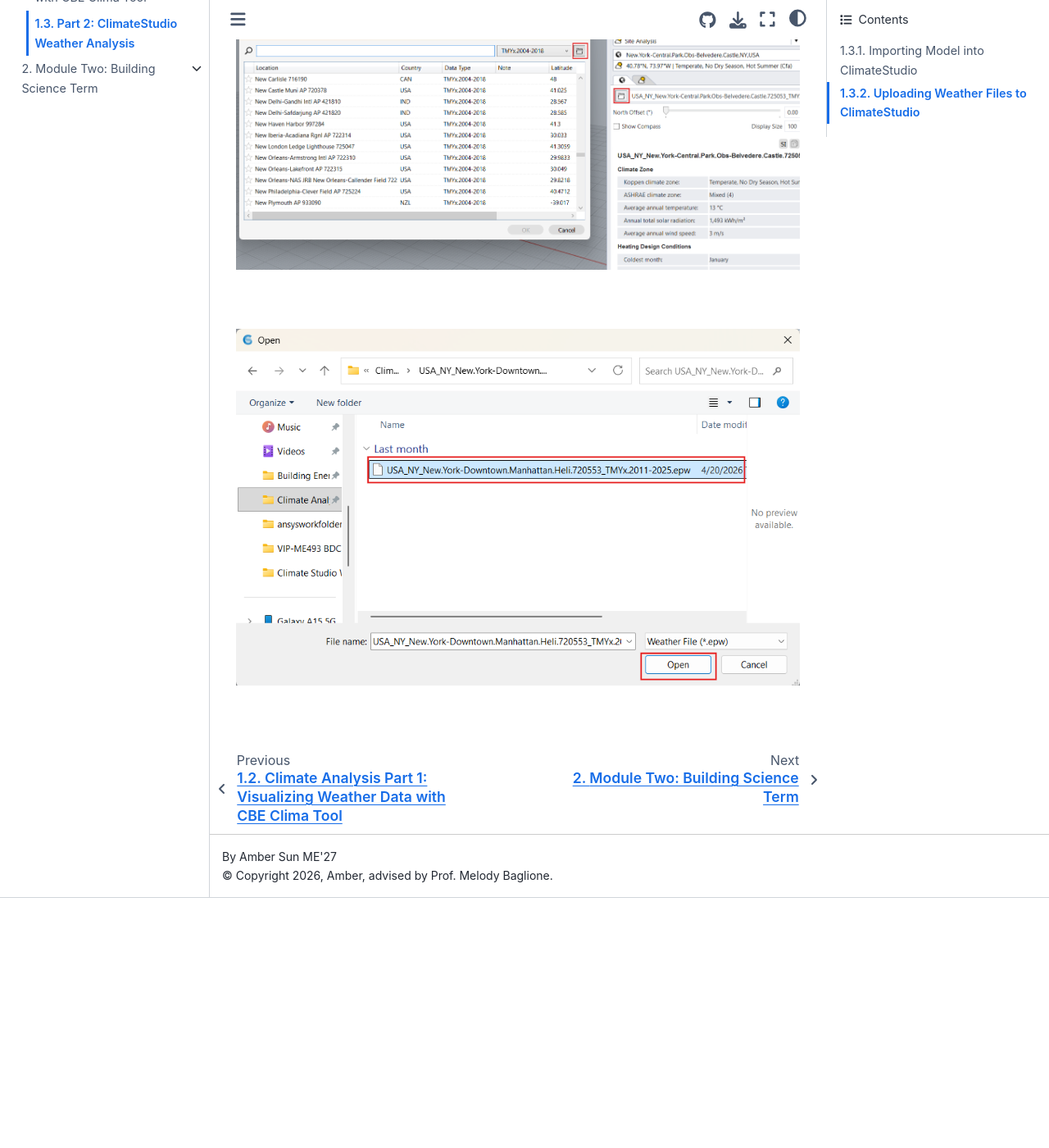
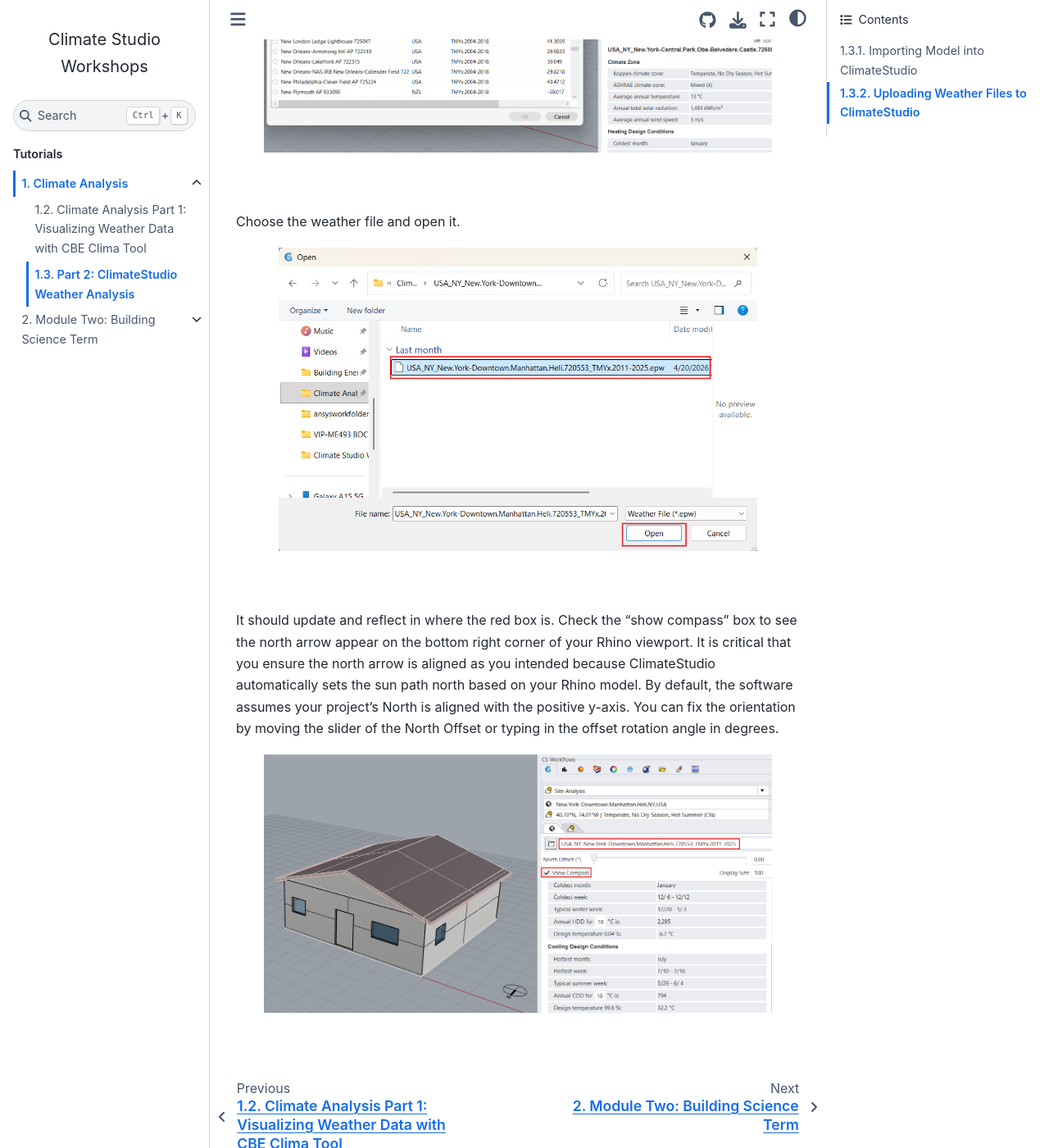
Before and after one commit to amber289/climatestudiotutorial, a Jupyter Book: the page built from workshops/docs/01_2_climate_p2.md, in a window 1280 px wide and 1400 px high, scrolled down 2109 px. Shown: the whole window at 82% size. Built offline with Jupyter Book 1.0.4 settings and Sphinx 7.4.7 and the Sphinx Book theme 1.1.4, drawn with Linux system fonts in a browser that asks for light colours; before the commit the page ends 3204 px from its top, so only the background shows below that.

Commit message:
Update 01_2_climate_p2.md

````diff
--- a/workshops/docs/01_2_climate_p2.md
+++ b/workshops/docs/01_2_climate_p2.md
@@ -5,21 +5,21 @@
 
 2. This is a representation of single-family residential house. Open this in Rhino7. Make sure z axis is up.
 ```{image} ../static/clima2/clima2_1.png
-:width: 100%
+:width: 90%
 :align: center
 ```
 <br/><br/>
 
 3. The sidebar on the left are your workflow tabs. The baseline tab to be in when creating a model is your layers tab. This helps organize and group created similar polysurfaces and geometries into respective layers. You can also turn on and off the layers to better access visuals of the internal geometry.
 ```{image} ../static/clima2/clima2_2.png
-:width: 100%
+:width: 90%
 :align: center
 ```
 <br/><br/>
 
 4. To conduct climate analysis for your model, navigate to the CS Workflows tab. The dropdown menu displays the different simulations ClimateStudio can do. The first analysis in this tutorial is site analysis. This gives you an overview of the environmental conditions of your site in context with its local weather.
 ```{image} ../static/clima2/clima2_3.png
-:width: 100%
+:width: 90%
 :align: center
 ```
 <br/><br/>
@@ -27,13 +27,23 @@
 ## Uploading Weather Files to ClimateStudio
 5. To evaluate your model with the local site weather, upload the weather file you downloaded in Part 1 by clicking open the folder icons.
 ```{image} ../static/clima2/clima2_4.png
-:width: 100%
+:width: 90%
 :align: center
 ```
 <br/><br/>
 
+Choose the weather file and open it.
+
 ```{image} ../static/clima2/clima2_4.1.png
-:width: 100%
+:width: 85%
 :align: center
 ```
 <br/><br/>
+
+It should update and reflect in where the red box is. Check the "show compass" box to see the north arrow appear on the bottom right corner of your Rhino viewport. It is critical that you ensure the north arrow is aligned as you intended because ClimateStudio automatically sets the sun path north based on your Rhino model. By default, the software assumes your project's North is aligned with the positive y-axis. You can fix the orientation by moving the slider of the North Offset or typing in the offset rotation angle in degrees.
+
+```{image} ../static/clima2/clima2_5.png
+:width: 90%
+:align: center
+```
+<br/><br/>
````
